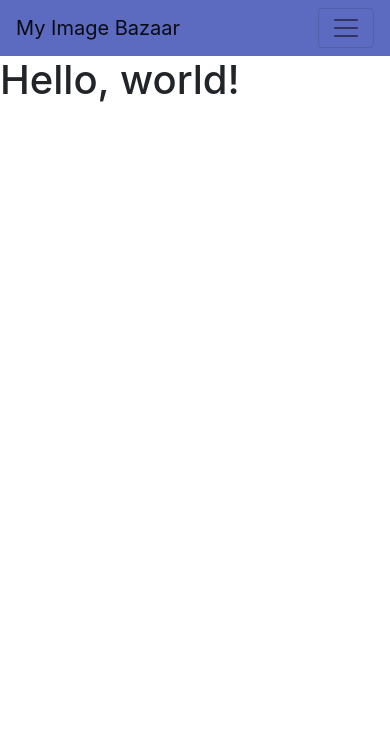
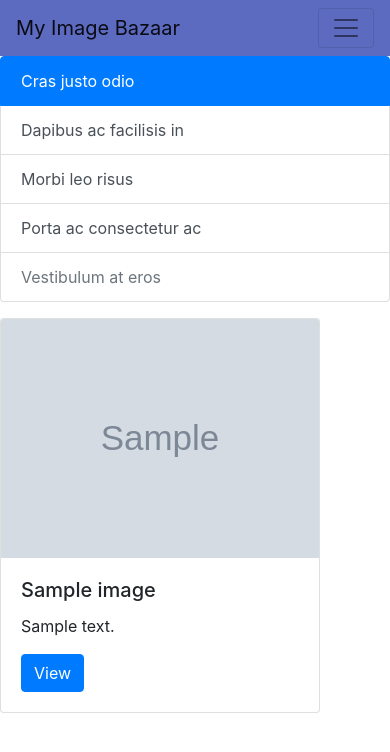
Before and after one commit to AimanZehra/My_Projects, a Python web app: template Webdev/WebDev/templates/home.html in a window 390 px wide. Shown: the top 752 px of the page. Run offline with Jinja, Linux system fonts and the light colour scheme; the template is opened without the code that fills it: most values are stand-ins (such as "Sample title", 1, 10 or a date in 2020); grey boxes marked "Sample" are stand-in pictures; some libraries are stand-ins or nearby versions.

Commit message:
Setting images

```diff
--- a/Webdev/WebDev/templates/home.html
+++ b/Webdev/WebDev/templates/home.html
@@ -20,7 +20,6 @@
   <body>
     {% include 'navbar.html' %}
 
-    <h1>Hello, world!</h1>
 
     <!-- Optional JavaScript -->
     <!-- jQuery first, then Popper.js, then Bootstrap JS -->
@@ -29,3 +28,55 @@
     <script src="https://cdn.jsdelivr.net/npm/bootstrap@4.0.0/dist/js/bootstrap.min.js" integrity="sha384-JZR6Spejh4U02d8jOt6vLEHfe/JQGiRRSQQxSfFWpi1MquVdAyjUar5+76PVCmYl" crossorigin="anonymous"></script>
   </body>
 </html>
+
+    <!-- Main Code -->
+    <div class="row">
+      <div class="col-md-2">
+
+        <!-- Categories -->
+        <div class="list-group">
+          <a href="#" class="list-group-item list-group-item-action active">
+            Cras justo odio
+          </a>
+          <a href="#" class="list-group-item list-group-item-action">Dapibus ac facilisis in</a>
+          <a href="#" class="list-group-item list-group-item-action">Morbi leo risus</a>
+          <a href="#" class="list-group-item list-group-item-action">Porta ac consectetur ac</a>
+          <a href="#" class="list-group-item list-group-item-action disabled">Vestibulum at eros</a>
+        </div>
+
+      </div>
+      <div class="col-10">
+
+        <!-- images -->
+
+        <div class="row mt-3">
+
+          <div class="col-md-12">
+            <div class="card-columns">
+
+              {% for i in images %}
+
+              <div class="card">
+                <img class="card-img-top" src="/media/{{i.image}}" alt="Card image cap">
+                <div class="card-body">
+                  <h5 class="card-title">{{ i.title }}</h5>
+                  <p class="card-text">{{ i.description }}</p>
+                  <a href="#" class="btn btn-primary">View</a>
+                </div>
+              </div>
+
+               {% endfor %}
+
+
+            </div>
+
+
+          </div>
+        </div>
+
+
+
+
+      </div>
+
+    </div>
--- a/Webdev/WebDev/templates/navbar.html
+++ b/Webdev/WebDev/templates/navbar.html
@@ -9,27 +9,23 @@
         <li class="nav-item active">
           <a class="nav-link" href="#">Home <span class="sr-only">(current)</span></a>
         </li>
-        <li class="nav-item">
-          <a class="nav-link" href="#">Link</a>
-        </li>
+
         <li class="nav-item dropdown">
           <a class="nav-link dropdown-toggle" href="#" id="navbarDropdown" role="button" data-toggle="dropdown" aria-haspopup="true" aria-expanded="false">
-            Dropdown
+            Categories
           </a>
           <div class="dropdown-menu" aria-labelledby="navbarDropdown">
-            <a class="dropdown-item" href="#">Action</a>
-            <a class="dropdown-item" href="#">Another action</a>
+            <a class="dropdown-item" href="#">All Images</a>
+            <a class="dropdown-item" href="#">Nature</a>
             <div class="dropdown-divider"></div>
-            <a class="dropdown-item" href="#">Something else here</a>
+            <a class="dropdown-item" href="#">Animals</a>
           </div>
         </li>
-        <li class="nav-item">
-          <a class="nav-link disabled" href="#">Disabled</a>
-        </li>
+
       </ul>
       <form class="form-inline my-2 my-lg-0">
         <input class="form-control mr-sm-2" type="search" placeholder="Search" aria-label="Search">
-        <button class="btn btn-outline-success my-2 my-sm-0" type="submit">Search</button>
+        <button class="btn btn-outline-light my-2 my-sm-0" type="submit">Search</button>
       </form>
     </div>
   </nav>
```
Also changed, not shown: Webdev/WebDev/WebDev/views.py (+7 -1 lines), Webdev/WebDev/README.md, Webdev/WebDev/db.sqlite3, Webdev/WebDev/media/images/Bear.jpg (added), Webdev/WebDev/media/images/Flare.jpg (added), Webdev/WebDev/media/images/Lion.jpg (added), Webdev/WebDev/media/images/Puppy.jpg (added), Webdev/WebDev/media/images/Purple.jpg (added), Webdev/WebDev/media/images/Rocks.jpg (added), Webdev/WebDev/media/images/Safari.jpg (added), Webdev/WebDev/media/images/Waterfall.jpg (added), Webdev/WebDev/media/images/Zebra.jpg (added).
